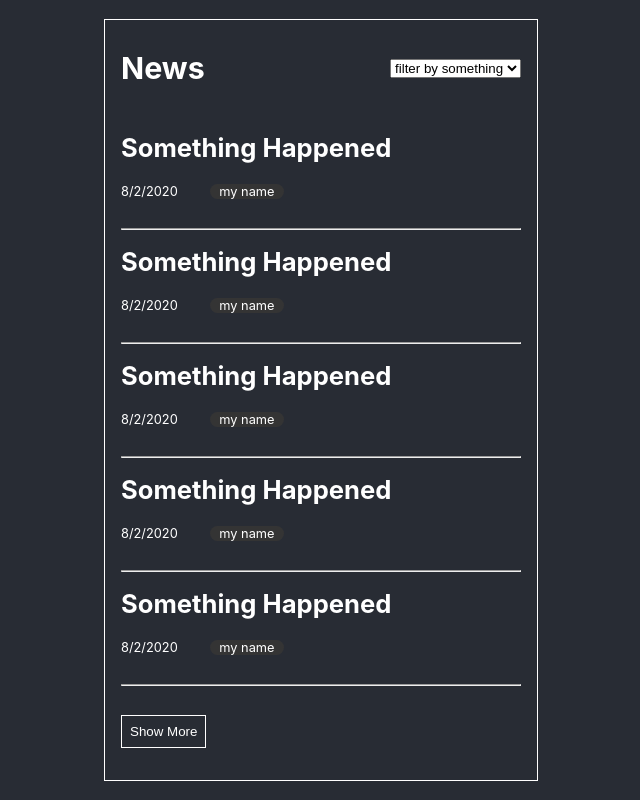
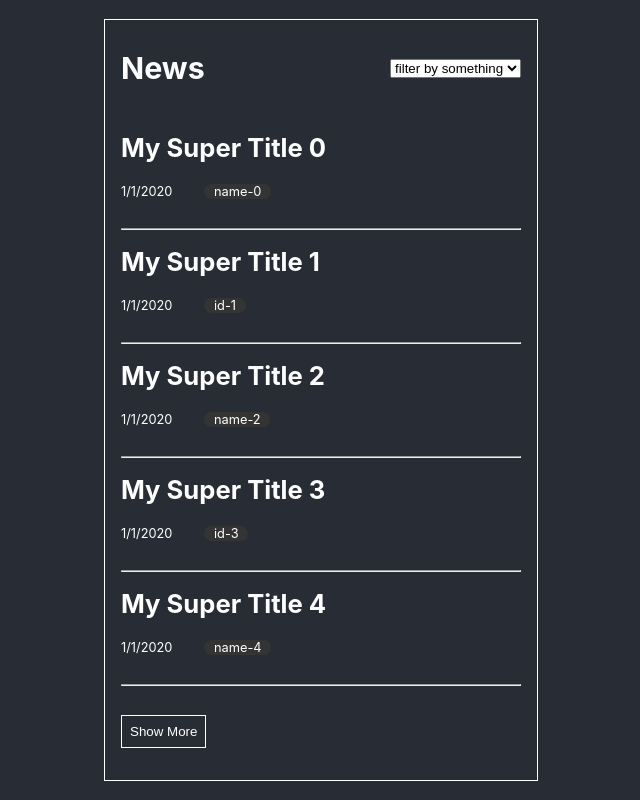
Before and after one commit to BaumgartnerWilliam/NewsWidget, a React (Create React App) app: page / in a window 1280 px wide. Shown: the whole page, without its empty margins (319-959 px from the left). Built offline with nearby package versions, Linux system fonts and the light colour scheme.

Commit message:
feat(App): update app to use ArticlesList component

```diff
--- a/src/App.css
+++ b/src/App.css
@@ -37,15 +37,6 @@
   }
 }
 
-.article-list {
-  margin: 0;
-  padding: 0;
-  list-style: none;
-}
-
-.article-list hr {
-  color: white;
-}
 .small-text {
   font-size: 0.8rem;
 }
--- a/src/App.js
+++ b/src/App.js
@@ -1,5 +1,5 @@
 import React, { useState } from 'react';
-import Article from './components/Article/Article';
+import ArticleList from './components/ArticleList/ArticleList';
 import Select from './components/Select/Select';
 import Widget from './components/Widget/Widget';
 import './App.css';
@@ -12,18 +12,15 @@ const mockOptions = [
 const createArticle = n =>
   Array(n)
     .fill(0)
-    .map((_, idx) => (
-      <div key={idx}>
-        <li className="article-list--item mt-2">
-          <Article
-            title={'something happened'}
-            date={new Date()}
-            editor={'my name'}
-          />
-        </li>
-        <hr />
-      </div>
-    ));
+    .map((_, idx) => ({
+      id: String(idx),
+      title: `my super title ${idx}`,
+      source: {
+        id: idx % 2 === 0 ? null : `id-${idx}`,
+        name: `name-${idx}`
+      },
+      publishedAt: '2020-01-01T08:00:00Z'
+    }));
 
 function App() {
   const [articles, setNumberOfArticles] = useState(5);
@@ -44,9 +41,7 @@ function App() {
             />
           </Widget.Header>
           <Widget.Body>
-            <ul aria-label="article-list" className="article-list">
-              {createArticle(articles)}
-            </ul>
+            <ArticleList articles={createArticle(articles)}/>
           </Widget.Body>
           <Widget.Footer>
             <button
```
